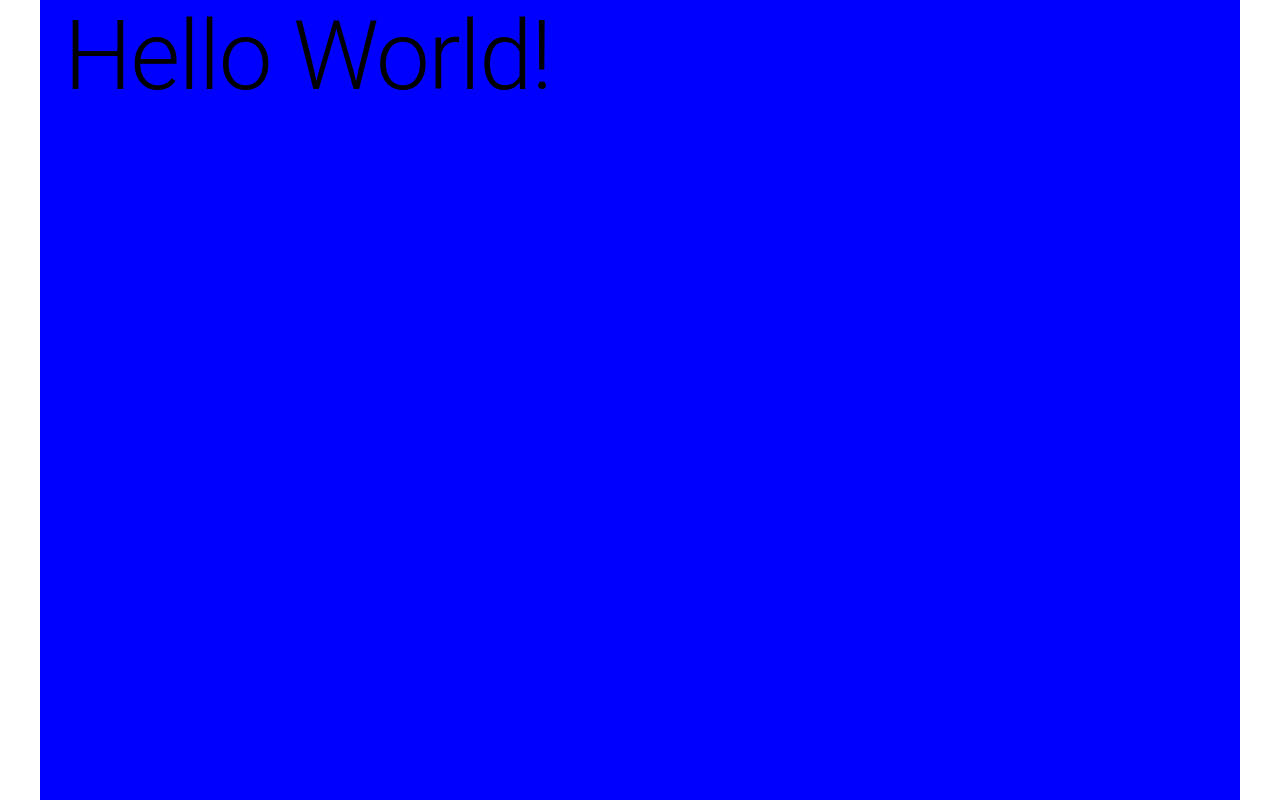
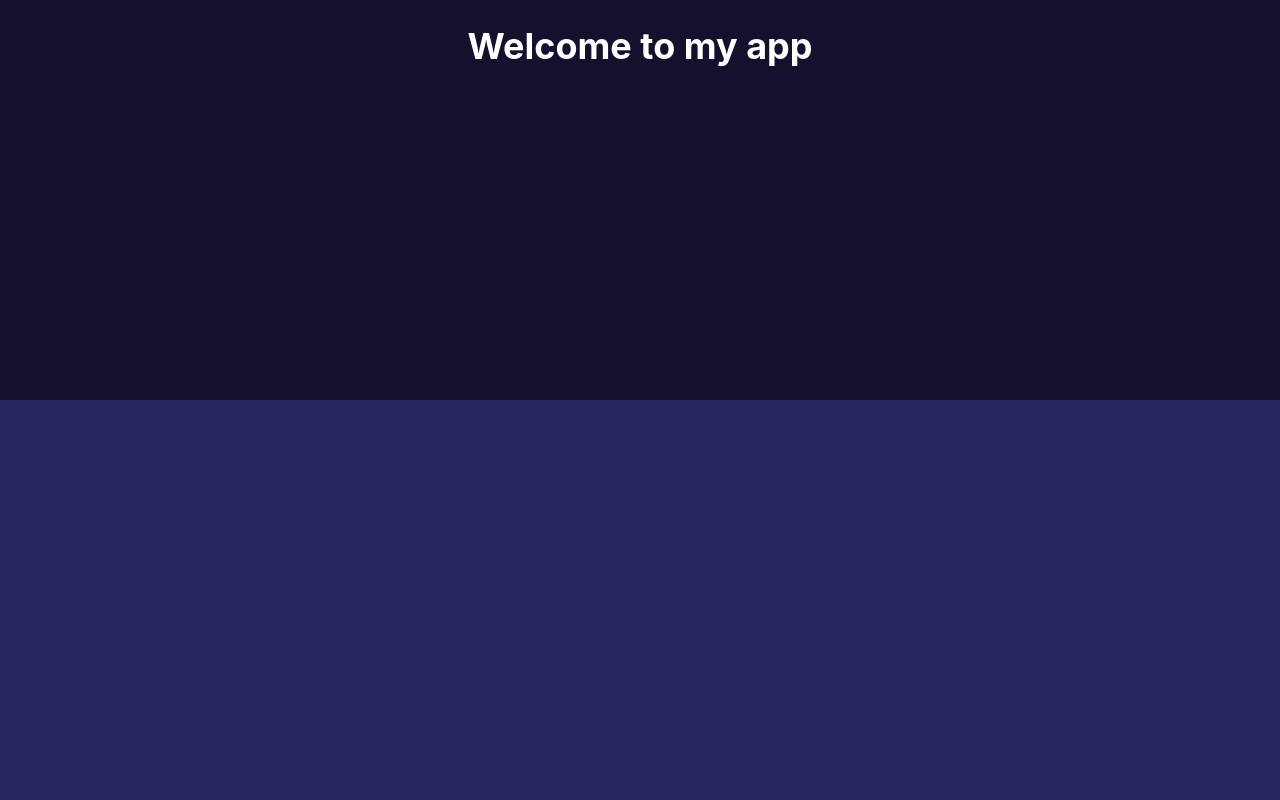
Before and after one commit to SavitTumuluri/ToDoList, a React (Create React App) app in the folder todolist/: page / in a window 1280 px wide. Built offline with nearby package versions, Linux system fonts and the light colour scheme.

Commit message:
color scheme

```diff
--- a/todolist/src/App.css
+++ b/todolist/src/App.css
@@ -1,5 +1,19 @@
 .App {
   text-align: center;
+}
+
+.background{
+  background: linear-gradient(180deg, #12122e 50%, #272764 50%);
+  line-height: 38x;
+  font-weight: 600;
+  font-size: 1.125rem;
+  width: 100%;
+  height: 100vh;
+  color: #ffff;
+  display: flex;
+  flex-direction: column;
+  justify-content: space-between;
+  align-items: center;
 }
 
 .App-logo {
--- a/todolist/src/App.js
+++ b/todolist/src/App.js
@@ -1,7 +1,5 @@
 //import logo from './logo.svg';
-import { blue } from '@mui/material/colors';
 import './App.css';
-import { Container, Typography } from "@mui/material";
 
 /*function App() {
   return (
@@ -39,7 +37,8 @@ export default function MyApp() {
 }
   */
 function App() {
-  return <Container sx={{ bgcolor: "blue", height: "100vh" }}>
-    <Typography variant='h1'>Hello World!</Typography></Container>
+  return <div className="background">
+    <h1>Welcome to my app</h1>
+  </div>
 }
 export default App;
```
